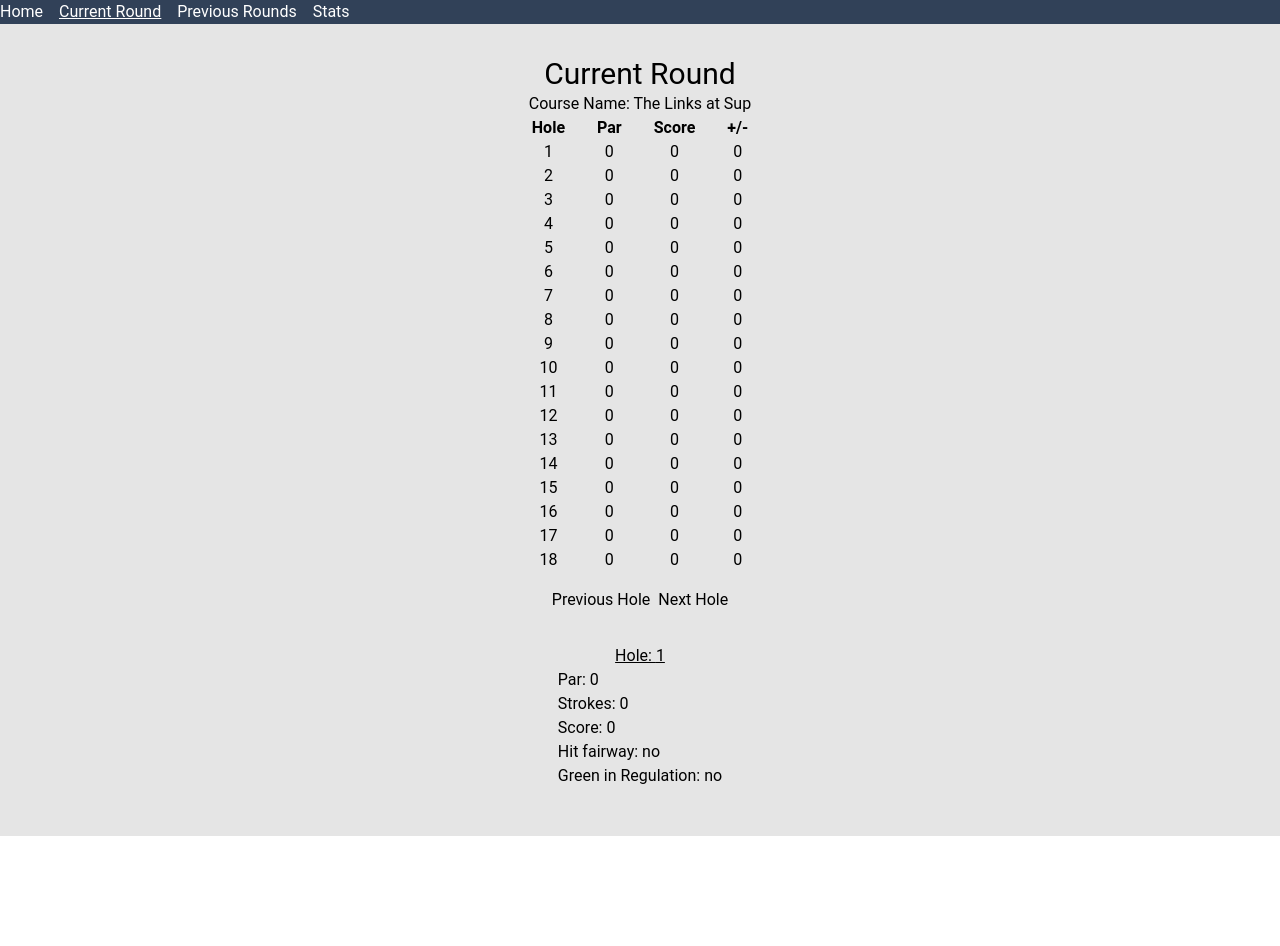
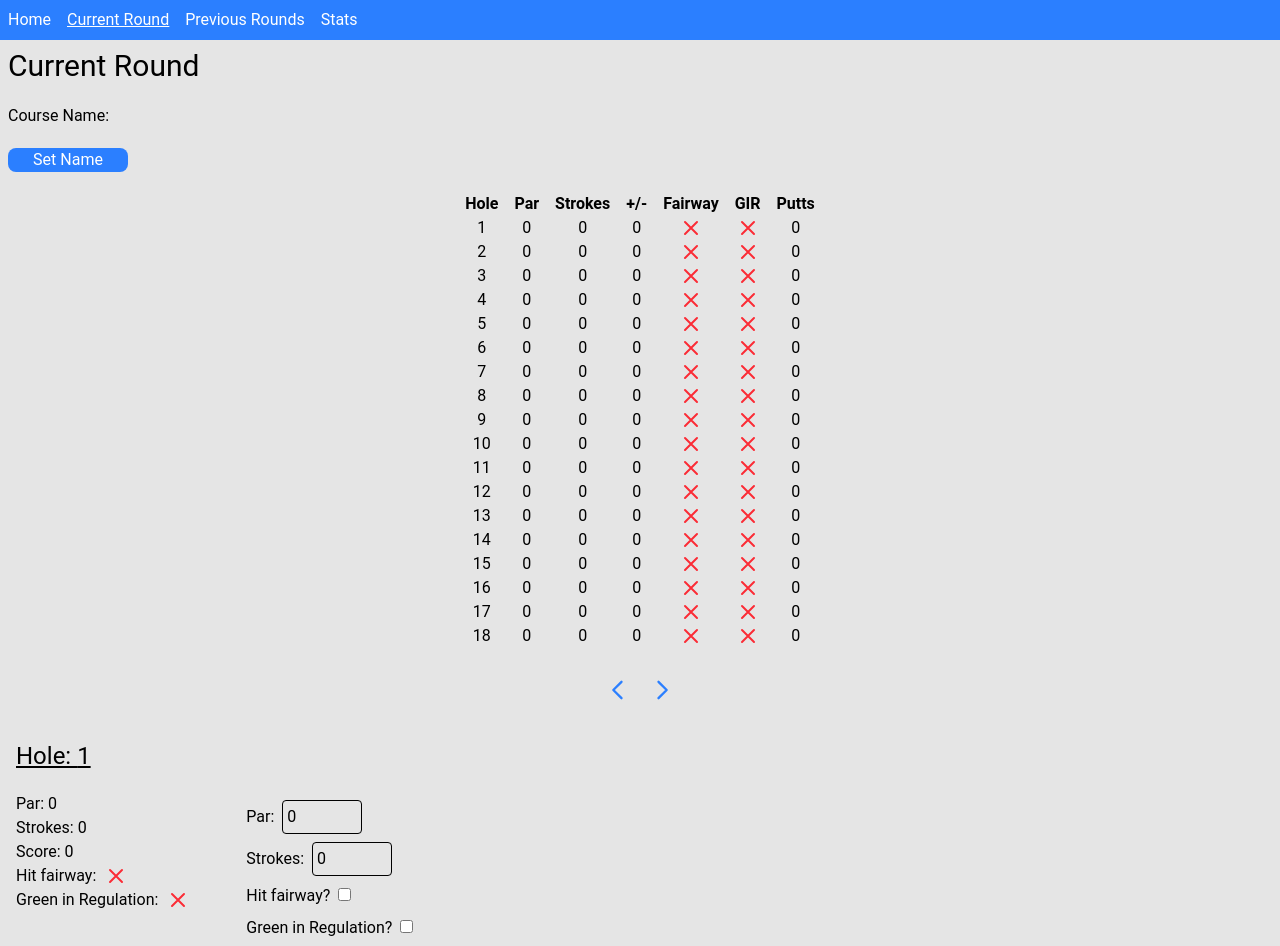
Before and after one commit to Jack-Sprinkle/my-scorecard, a Next.js app: page /current in a window 1280 px wide. Shown: the top 946 px of the page. Before the commit the page ends 836 px from the top, so only its background shows below. Built offline with nearby package versions, Linux system fonts and the light colour scheme.

Commit message:
major updates to current round

```diff
--- a/app/_components/currentHole.tsx
+++ b/app/_components/currentHole.tsx
@@ -1,15 +1,21 @@
-export default function CurrentHole({ currentHole }: CurrentHoleProps) {
+import Inputs from "./inputs";
+import { CheckIcon, XIcon } from "../_shared/icons";
+
+export default function CurrentHole({ currentHole, updateCurrentHole }: CurrentHoleProps) {
     return (
-        <div className="container-sm text-center">
-            <p className="underline">Hole: {currentHole.hole}</p>
+        <div className="container-sm flex flex-col items-start gap-5">
+            <h2 className="text-2xl underline">Hole: {currentHole.hole}</h2>
+            <div className="flex flex-col justify-center gap-6 md:flex-row md:gap-12">
                 <div className="flex justify-center">
                     <ul className="flex flex-col items-start">
                         <li>Par: {currentHole.par}</li>
                         <li>Strokes: {currentHole.strokes}</li>
                         <li>Score: {currentHole.score}</li>
-                    <li>Hit fairway: {currentHole.fairway ? 'yes' : 'no'}</li>
-                    <li>Green in Regulation: {currentHole.green ? 'yes' : 'no'}</li>
+                        <li className="flex gap-2 items-center">Hit fairway: {currentHole.fairway ? <CheckIcon /> : <XIcon />}</li>
+                        <li className="flex gap-2 items-center">Green in Regulation: {currentHole.green ? <CheckIcon /> : <XIcon />}</li>
                     </ul>
+                </div>
+                <Inputs currentHole={currentHole} updateCurrentHole={updateCurrentHole} />
             </div>
         </div>
     );
--- a/app/_components/header.tsx
+++ b/app/_components/header.tsx
@@ -6,7 +6,8 @@ export default function Nav() {
   const pathName = usePathname()
 
   return (
-    <nav className="bg-slate-700">
+    <div className="container-sm bg-blue-500">
+      <nav>
         <ul className="flex flex-col sm:flex-row sm:gap-4">
           <li className={pathName === "/" ? "text-white underline": "text-white"}><Link href="/">Home</Link></li>
           <li className={pathName === "/current" ? "text-white underline": "text-white"}><Link href="/current">Current Round</Link></li>
@@ -14,5 +15,6 @@ export default function Nav() {
           <li className={pathName === "/stats" ? "text-white underline": "text-white"}><Link href="/stats">Stats</Link></li>
         </ul>
       </nav>
+    </div>
   );
 }
--- a/app/_components/inputs.tsx
+++ b/app/_components/inputs.tsx
@@ -1,24 +1,67 @@
-export default function inputs() {
-    <form>
-        <label>
+import { ChangeEvent } from "react";
+
+export default function Inputs({ currentHole, updateCurrentHole }: InputsProps) {
+
+    const handleChange = (e: ChangeEvent<HTMLInputElement>) => {
+        const { name, value, type, checked } = e.target;
+        const newValue = type === "checkbox" ? checked : value;
+        updateCurrentHole({ ...currentHole, [name]: newValue });
+    };
+
+    return (
+        <div className="container-sm flex justify-center">
+            <form className="flex flex-col items-start">
+                <label className="mb-2">
                     Par:
-            <input type="number"/>
+                    <input
+                        type="number"
+                        name="par"
+                        value={currentHole.par}
+                        onChange={handleChange}
+                        className="ml-2 border rounded p-1 w-20"
+                    />
                 </label>
-        <label>
-            Score:
-            <input type="number"/>
+                <label className="mb-2">
+                    Strokes:
+                    <input
+                        type="number"
+                        name="strokes"
+                        value={currentHole.strokes}
+                        onChange={handleChange}
+                        className="ml-2 border rounded p-1 w-20"
+                    />
                 </label>
-        <label>
+                <label className="mb-2">
                     Hit fairway?
-            <input type="checkbox"/>
+                    <input
+                        type="checkbox"
+                        name="fairway"
+                        checked={currentHole.fairway}
+                        onChange={handleChange}
+                        className="ml-2"
+                    />
                 </label>
-        <label>
+                <label className="mb-2">
                     Green in Regulation?
-            <input type="checkbox"/>
+                    <input
+                        type="checkbox"
+                        name="green"
+                        checked={currentHole.green}
+                        onChange={handleChange}
+                        className="ml-2"
+                    />
                 </label>
-        <label>
+                <label className="mb-2">
                     Putts:
-            <input type="number"/>
+                    <input
+                        type="number"
+                        name="putts"
+                        value={currentHole.putts}
+                        onChange={handleChange}
+                        className="ml-2 border rounded p-1 w-20"
+                    />
                 </label>
             </form>
+        </div>
+    );
 }
--- a/app/_components/scorecard.tsx
+++ b/app/_components/scorecard.tsx
@@ -1,13 +1,18 @@
+import { CheckIcon, XIcon } from "../_shared/icons"
 
 export default function Scorecard({ scorecard }: ScorecardProps) {
+
     return(
         <table className="table-auto mx-auto">
             <thead>
                 <tr>
-                    <th className="px-4">Hole</th>
-                    <th className="px-4">Par</th>
-                    <th className="px-4">Score</th>
-                    <th className="px-4">+/-</th>
+                    <th className="px-2">Hole</th>
+                    <th className="px-2">Par</th>
+                    <th className="px-2">Strokes</th>
+                    <th className="px-2">+/-</th>
+                    <th className="px-2">Fairway</th>
+                    <th className="px-2">GIR</th>
+                    <th className="px-2">Putts</th>
                 </tr>
             </thead>
             <tbody className="text-center">
@@ -17,6 +22,17 @@ export default function Scorecard({ scorecard }: ScorecardProps) {
                         <td>{hole.par}</td>
                         <td>{hole.strokes}</td>
                         <td>{hole.score}</td>
+                        <td className="text-center">
+                            <div className="flex justify-center">
+                                {hole.fairway ? <CheckIcon /> : <XIcon />}
+                            </div>
+                        </td>
+                        <td className="text-center">
+                            <div className="flex justify-center">
+                                {hole.green ? <CheckIcon /> : <XIcon />}
+                            </div>
+                        </td>
+                        <td>{hole.putts}</td>
                     </tr>
                 ))}
             </tbody>
--- /dev/null
+++ b/app/_shared/icons.tsx
@@ -0,0 +1,23 @@
+export const CheckIcon = () => (
+    <svg className="w-6 h-6 text-green-500" fill="none" stroke="currentColor" viewBox="0 0 24 24" xmlns="http://www.w3.org/2000/svg">
+        <path strokeLinecap="round" strokeLinejoin="round" strokeWidth="2" d="M5 13l4 4L19 7"></path>
+    </svg>
+);
+
+export const XIcon = () => (
+    <svg className="w-6 h-6 text-red-500" fill="none" stroke="currentColor" viewBox="0 0 24 24" xmlns="http://www.w3.org/2000/svg">
+        <path strokeLinecap="round" strokeLinejoin="round" strokeWidth="2" d="M6 18L18 6M6 6l12 12"></path>
+    </svg>
+);
+
+export const LeftArrowIcon = () => (
+    <svg className="w-7 h-7 text-blue-500" fill="none" stroke="currentColor" viewBox="0 0 24 24" xmlns="http://www.w3.org/2000/svg">
+        <path strokeLinecap="round" strokeLinejoin="round" strokeWidth="2" d="M15 19l-7-7 7-7"></path>
+    </svg>
+);
+
+export const RightArrowIcon = () => (
+    <svg className="w-7 h-7 text-blue-500" fill="none" stroke="currentColor" viewBox="0 0 24 24" xmlns="http://www.w3.org/2000/svg">
+        <path strokeLinecap="round" strokeLinejoin="round" strokeWidth="2" d="M9 5l7 7-7 7"></path>
+    </svg>
+);
--- a/app/current/page.tsx
+++ b/app/current/page.tsx
@@ -1,32 +1,52 @@
 "use client"
 import Scorecard from "@/app/_components/scorecard";
-import { useState } from "react";
+import { ChangeEvent, useEffect, useState } from "react";
 import CurrentHole from "../_components/currentHole";
+import { LeftArrowIcon, RightArrowIcon } from "../_shared/icons";
 
 export default function Current() {
 
-  const [scorecard, setScorecard] = useState<Hole[]>([
-    { hole: 1, par: 0, strokes: 0, score: 0, fairway: false, green: false },
-    { hole: 2, par: 0, strokes: 0, score: 0, fairway: false, green: false },
-    { hole: 3, par: 0, strokes: 0, score: 0, fairway: false, green: false },
-    { hole: 4, par: 0, strokes: 0, score: 0, fairway: false, green: false },
-    { hole: 5, par: 0, strokes: 0, score: 0, fairway: false, green: false },
-    { hole: 6, par: 0, strokes: 0, score: 0, fairway: false, green: false },
-    { hole: 7, par: 0, strokes: 0, score: 0, fairway: false, green: false },
-    { hole: 8, par: 0, strokes: 0, score: 0, fairway: false, green: false },
-    { hole: 9, par: 0, strokes: 0, score: 0, fairway: false, green: false },
-    { hole: 10, par: 0, strokes: 0, score: 0, fairway: false, green: false },
-    { hole: 11, par: 0, strokes: 0, score: 0, fairway: false, green: false },
-    { hole: 12, par: 0, strokes: 0, score: 0, fairway: false, green: false },
-    { hole: 13, par: 0, strokes: 0, score: 0, fairway: false, green: false },
-    { hole: 14, par: 0, strokes: 0, score: 0, fairway: false, green: false },
-    { hole: 15, par: 0, strokes: 0, score: 0, fairway: false, green: false },
-    { hole: 16, par: 0, strokes: 0, score: 0, fairway: false, green: false },
-    { hole: 17, par: 0, strokes: 0, score: 0, fairway: false, green: false },
-    { hole: 18, par: 0, strokes: 0, score: 0, fairway: false, green: false },
-  ]);
+  const [scorecard, setScorecard] = useState<Hole[]>(() => {
+    const savedScorecard = localStorage.getItem("scorecard");
+    return savedScorecard ? JSON.parse(savedScorecard) : [
+      { hole: 1, par: 0, strokes: 0, score: 0, fairway: false, green: false, putts: 0 },
+      { hole: 2, par: 0, strokes: 0, score: 0, fairway: false, green: false, putts: 0 },
+      { hole: 3, par: 0, strokes: 0, score: 0, fairway: false, green: false, putts: 0 },
+      { hole: 4, par: 0, strokes: 0, score: 0, fairway: false, green: false, putts: 0 },
+      { hole: 5, par: 0, strokes: 0, score: 0, fairway: false, green: false, putts: 0 },
+      { hole: 6, par: 0, strokes: 0, score: 0, fairway: false, green: false, putts: 0 },
+      { hole: 7, par: 0, strokes: 0, score: 0, fairway: false, green: false, putts: 0 },
+      { hole: 8, par: 0, strokes: 0, score: 0, fairway: false, green: false, putts: 0 },
+      { hole: 9, par: 0, strokes: 0, score: 0, fairway: false, green: false, putts: 0 },
+      { hole: 10, par: 0, strokes: 0, score: 0, fairway: false, green: false, putts: 0 },
+      { hole: 11, par: 0, strokes: 0, score: 0, fairway: false, green: false, putts: 0 },
+      { hole: 12, par: 0, strokes: 0, score: 0, fairway: false, green: false, putts: 0 },
+      { hole: 13, par: 0, strokes: 0, score: 0, fairway: false, green: false, putts: 0 },
+      { hole: 14, par: 0, strokes: 0, score: 0, fairway: false, green: false, putts: 0 },
+      { hole: 15, par: 0, strokes: 0, score: 0, fairway: false, green: false, putts: 0 },
+      { hole: 16, par: 0, strokes: 0, score: 0, fairway: false, green: false, putts: 0 },
+      { hole: 17, par: 0, strokes: 0, score: 0, fairway: false, green: false, putts: 0 },
+      { hole: 18, par: 0, strokes: 0, score: 0, fairway: false, green: false, putts: 0 },
+    ]
+  });
 
   const [currentHole, setCurrentHole] = useState(scorecard[0]);
+  const [courseName, setCourseName] = useState<string | null>(null);
+  const [isEditingCourseName, setIsEditingCourseName] = useState(false);
+
+  useEffect(() => {
+    localStorage.setItem("scorecard", JSON.stringify(scorecard));
+  }, [scorecard]);
+
+  const updateCurrentHole = (updatedHole: Hole) => {
+    updatedHole.score = updatedHole.strokes - updatedHole.par;
+    setScorecard((prevScorecard) =>
+      prevScorecard.map((hole) =>
+        hole.hole === updatedHole.hole ? updatedHole : hole
+      )
+    );
+    setCurrentHole(updatedHole);
+  };
 
   const nextHole = () => {
     setCurrentHole((prev) => {
@@ -42,16 +62,44 @@ export default function Current() {
     });
   };
 
+  const handleCourseNameChange = (e: ChangeEvent<HTMLInputElement>) => {
+    setCourseName(e.target.value);
+  };
+
+  const toggleCourseNameEdit = () => {
+    setIsEditingCourseName(!isEditingCourseName);
+  };
+
+  const courseNameChange = () => {
+    setIsEditingCourseName(false);
+  };
+
   return (
-    <div className="container-lg text-center">
+    <div className="container-sm flex flex-col gap-5">
       <h1 className="text-3xl">Current Round</h1>
-      <p>Course Name: The Links at Sup</p>
+      <p>Course Name: {courseName}</p>
+      {isEditingCourseName ? (
+        <div className="flex gap-4 items-center">
+          <input
+            type="text"
+            placeholder="Enter course name"
+            value={courseName || ""}
+            onChange={handleCourseNameChange}
+            className="border rounded p-1"
+          />
+          <button className="rounded-lg bg-blue-500 text-white w-25" onClick={courseNameChange}>Save Name</button>
+        </div>
+      ) : (
+        <button className="rounded-lg bg-blue-500 text-white w-30" onClick={toggleCourseNameEdit}>
+          Set Name
+        </button>
+      )}
       <Scorecard scorecard={scorecard} setScorecard={setScorecard}/>
-      <div className="container-sm">
-        <button onClick={previousHole} className="btn btn-primary mr-2">Previous Hole</button>
-        <button onClick={nextHole} className="btn btn-primary">Next Hole</button>
+      <div className="container-sm flex gap-2 justify-center">
+        <button onClick={previousHole} className="btn btn-primary mr-2"><LeftArrowIcon/></button>
+        <button onClick={nextHole} className="btn btn-primary"><RightArrowIcon/></button>
       </div>
-      <CurrentHole currentHole={currentHole} setCurrentHole={setCurrentHole}/>
+      <CurrentHole currentHole={currentHole} setCurrentHole={setCurrentHole} updateCurrentHole={updateCurrentHole}/>
     </div>
   );
 }
--- a/app/globals.css
+++ b/app/globals.css
@@ -8,7 +8,8 @@
 
   --font-default: "Roboto", "sans-serif";
 
-  --container-sm: 1rem;
+  --container-*: initial;
+  --container-sm: .5rem;
   --container-md: 1.5rem;
   --container-lg: 2rem;
 }
```
Also changed, not shown: app/_shared/interfaces.tsx (+8 -1 lines). Lines whose indentation alone changed are shown as unchanged.
